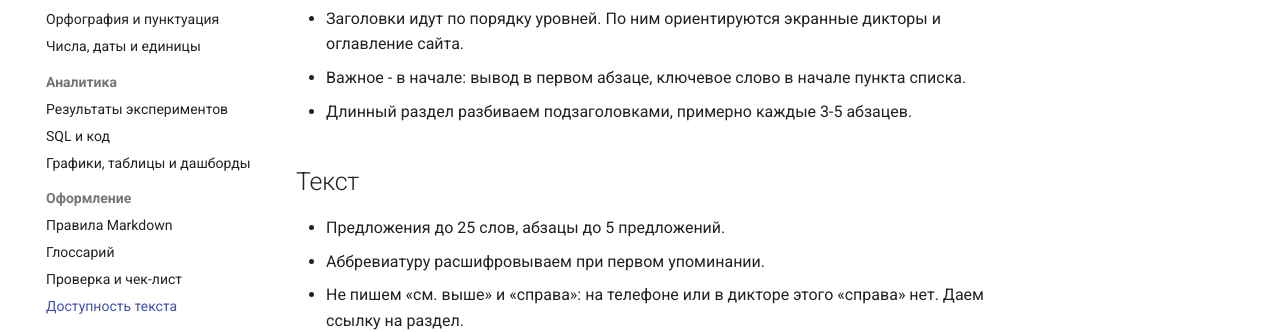
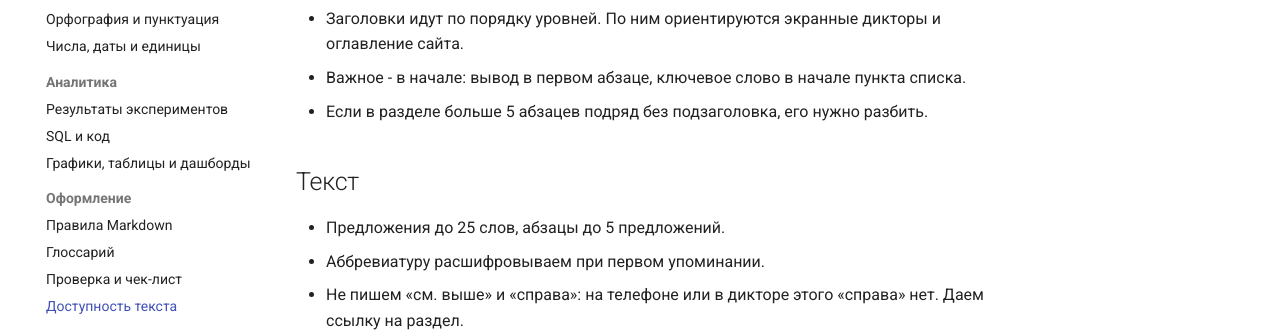
Before and after one commit to AEli05/style-guide-project, an MkDocs documentation site: the page built from docs/accessibility.md, in a window 1280 px wide and 900 px high. Shown: the part 316-648 px from the top of the window. Built offline with MkDocs 1.6.1 and Material for MkDocs 9.7.7, drawn with Linux system fonts in a browser that asks for light colours; comment, search, counter and statistics services are not loaded.

```diff
--- a/docs/accessibility.md
+++ b/docs/accessibility.md
@@ -6,7 +6,7 @@
 
 - Заголовки идут по порядку уровней. По ним ориентируются экранные дикторы и оглавление сайта.
 - Важное - в начале: вывод в первом абзаце, ключевое слово в начале пункта списка.
-- Длинный раздел разбиваем подзаголовками, примерно каждые 3-5 абзацев.
+- Если в разделе больше 5 абзацев подряд без подзаголовка, его нужно разбить.
 
 ## Текст
 
```
